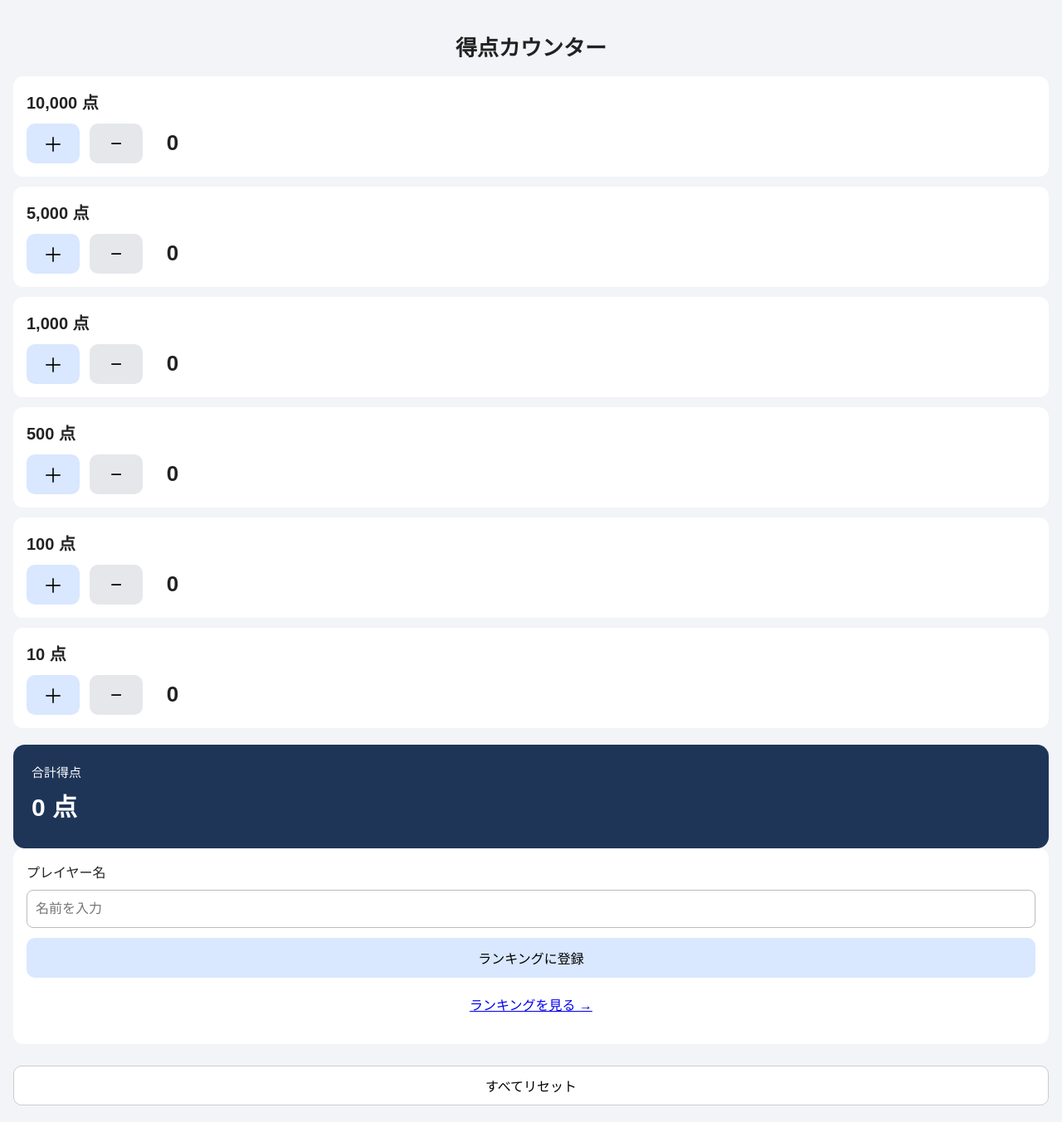
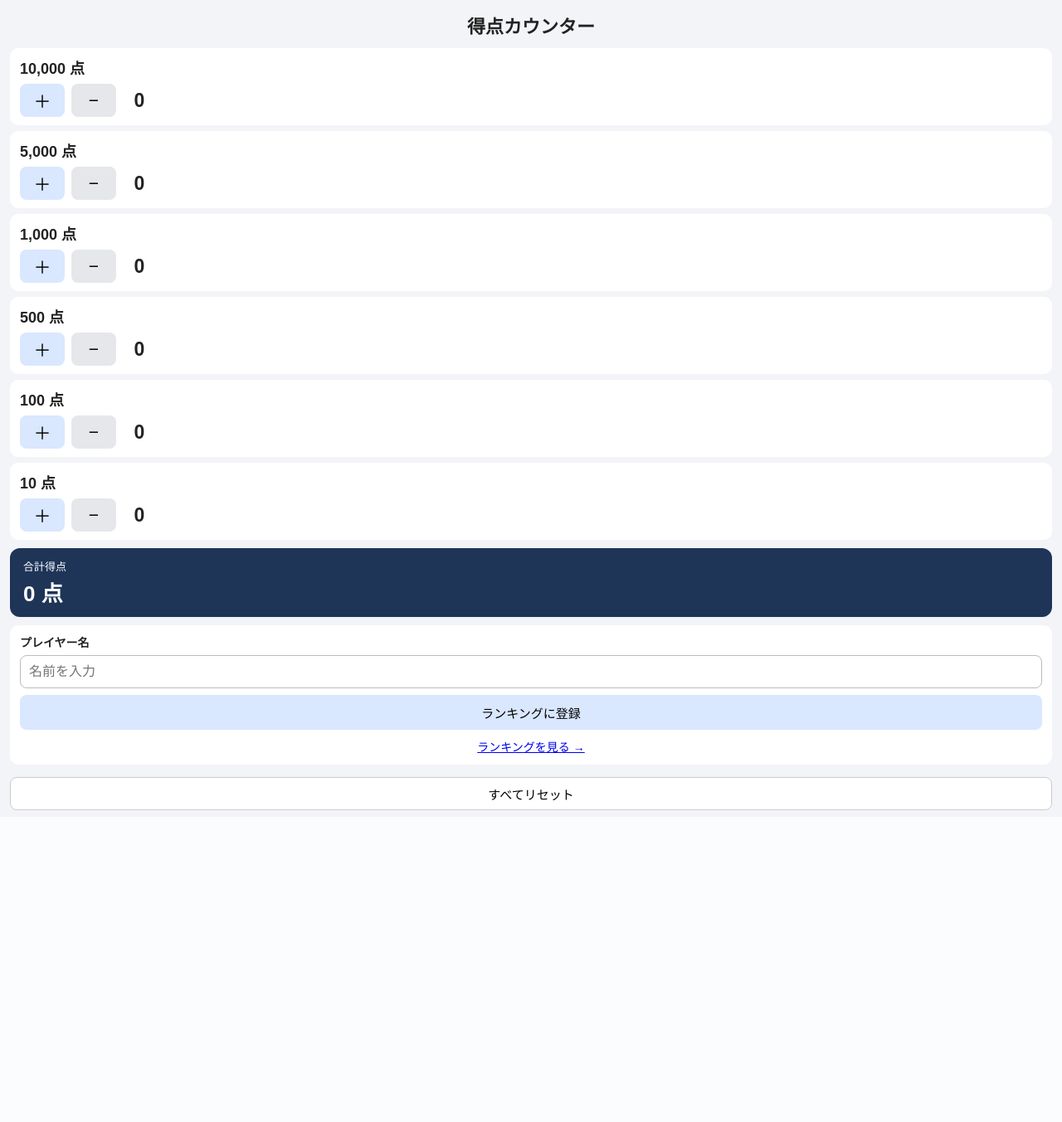
Before and after one commit to anatake0220/scorecount, a Flask app: page / in a window 1280 px wide. Shown: the whole page at 83% size. After the commit the page ends 977 px from the top, so only its background shows below. Run offline with Flask 3, Linux system fonts and the light colour scheme.

Commit message:
Add files via upload

```diff
--- a/hiyosifes/templates/index.html
+++ b/hiyosifes/templates/index.html
@@ -11,36 +11,38 @@
             box-sizing: border-box;
         }
 
+        html {
+            touch-action: manipulation;
+        }
+
         body {
             font-family: sans-serif;
             background: #f2f4f8;
             margin: 0;
-            padding: 20px 16px;
+            padding: 8px 12px;
             color: #222;
         }
 
         button {
             touch-action: manipulation;
-        }
-
-        html {
-            touch-action: manipulation;
+            cursor: pointer;
         }
 
         h1 {
             text-align: center;
-            font-size: 26px;
+            font-size: 22px;
+            margin: 6px 0 12px;
         }
 
         .item {
             background: white;
-            padding: 16px;
-            margin-bottom: 12px;
-            border-radius: 12px;
+            padding: 10px 12px;
+            margin-bottom: 7px;
+            border-radius: 10px;
         }
 
         .amount {
-            font-size: 20px;
+            font-size: 18px;
             font-weight: bold;
         }
 
@@ -48,17 +50,16 @@
             display: flex;
             align-items: center;
             justify-content: flex-start;
-            gap: 12px;
-            margin-top: 12px;
+            gap: 8px;
+            margin-top: 7px;
         }
 
         button {
-            min-height: 48px;
-            min-width: 64px;
+            min-height: 40px;
+            min-width: 54px;
             border: none;
-            border-radius: 10px;
-            font-size: 24px;
-            cursor: pointer;
+            border-radius: 8px;
+            font-size: 21px;
         }
 
         .plus {
@@ -70,63 +71,73 @@
         }
 
         .count {
-            font-size: 26px;
+            font-size: 23px;
             font-weight: bold;
             text-align: center;
-            min-width: 48px;
+            min-width: 40px;
         }
 
         .total {
             background: #1e3558;
             color: white;
-            padding: 22px;
-            border-radius: 14px;
-            margin-top: 20px;
+            padding: 12px 16px;
+            border-radius: 12px;
+            margin: 10px 0;
         }
 
         .total-label {
-            font-size: 15px;
+            font-size: 13px;
         }
 
         .total-value {
-            font-size: 30px;
+            font-size: 26px;
             font-weight: bold;
-            margin: 8px 0;
+            margin: 3px 0 0;
             overflow-wrap: anywhere;
         }
 
         .reset {
             width: 100%;
-            margin-top: 14px;
+            min-height: 40px;
+            margin-top: 8px;
             background: white;
             border: 1px solid #ccc;
-            font-size: 16px;
+            font-size: 15px;
         }
 
         .register {
             width: 100%;
-            margin-top: 12px;
-            font-size: 16px;
+            min-height: 42px;
+            margin-top: 8px;
+            font-size: 15px;
         }
 
         input {
             width: 100%;
-            height: 46px;
-            margin-top: 10px;
-            padding: 10px;
+            height: 40px;
+            margin-top: 6px;
+            padding: 8px 10px;
             border: 1px solid #bbb;
             border-radius: 8px;
             font-size: 16px;
         }
 
         #submit-message {
+            margin: 6px 0;
+            font-size: 13px;
             overflow-wrap: anywhere;
         }
 
         .ranking-link {
             display: block;
             text-align: center;
-            margin: 20px 0;
+            margin: 10px 0 2px;
+            font-size: 14px;
+        }
+
+        .player-section label {
+            font-size: 14px;
+            font-weight: bold;
         }
     </style>
 </head>
@@ -141,8 +152,9 @@
         <div class="total-value" id="total">0 点</div>
     </section>
 
-    <section class="item">
+    <section class="item player-section">
         <label for="player-name">プレイヤー名</label>
+
         <input
             id="player-name"
             type="text"
```
